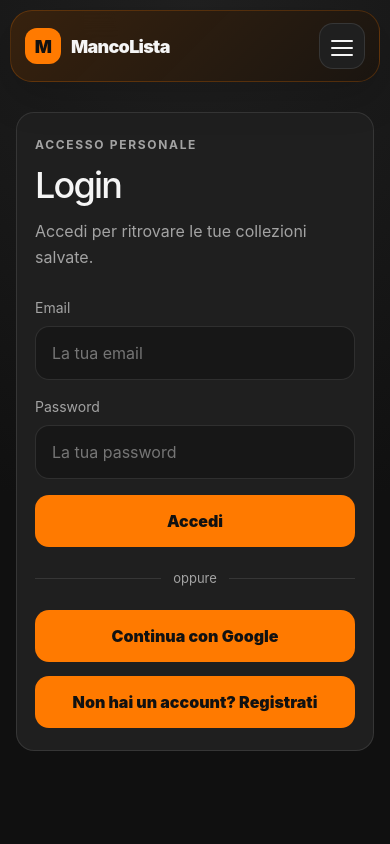
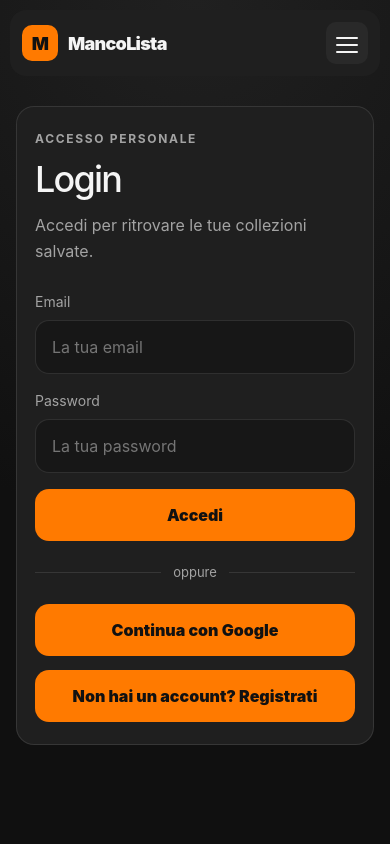
Before and after one commit to simonedantevisconti/mancolista, a React (Vite) app: page /login in a window 390 px wide. Shown: the top 844 px of the page. Built offline with nearby package versions, Linux system fonts and the light colour scheme; no server answers; a web font is replaced by a local one.

Commit message:
Simplify header styling

```diff
--- a/src/styles/header.css
+++ b/src/styles/header.css
@@ -1,20 +1,15 @@
 .site-header {
   width: min(1180px, calc(100% - 32px));
   margin: 14px auto 0;
-  padding: 14px 16px;
+  padding: 12px 16px;
   display: flex;
   align-items: center;
   justify-content: space-between;
   gap: 24px;
   position: relative;
   z-index: 20;
-  border: 1px solid rgba(255, 122, 0, 0.22);
-  border-radius: 22px;
-  background:
-    linear-gradient(135deg, rgba(255, 122, 0, 0.16), rgba(255, 122, 0, 0.04)),
-    rgba(17, 17, 17, 0.92);
-  box-shadow: 0 14px 40px rgba(0, 0, 0, 0.18);
-  backdrop-filter: blur(14px);
+  border-radius: 16px;
+  background: var(--panel);
 }
 
 .site-header__top {
@@ -40,7 +35,7 @@
   display: grid;
   place-items: center;
   flex-shrink: 0;
-  border-radius: 12px;
+  border-radius: 10px;
   background: var(--accent);
   color: #111;
   font-weight: 900;
@@ -49,13 +44,13 @@
 .main-nav {
   display: flex;
   align-items: center;
-  gap: 10px;
+  gap: 6px;
 }
 
 .main-nav a {
   color: var(--muted);
-  padding: 10px 14px;
-  border-radius: 999px;
+  padding: 10px 13px;
+  border-radius: 10px;
   transition:
     color 0.2s ease,
     background-color 0.2s ease;
@@ -66,16 +61,16 @@
 .main-nav a:hover,
 .main-nav a.active {
   color: var(--text);
-  background: var(--panel);
+  background: var(--panel-light);
 }
 
 .user-email {
   max-width: 240px;
   overflow: hidden;
   color: var(--muted);
-  padding: 10px 14px;
-  border-radius: 999px;
-  background: var(--panel);
+  padding: 10px 13px;
+  border-radius: 10px;
+  background: var(--panel-light);
   font-size: 14px;
   text-overflow: ellipsis;
   white-space: nowrap;
@@ -84,13 +79,14 @@
 .logout-button {
   min-height: 40px;
   border: 0;
-  border-radius: 999px;
+  border-radius: 10px;
   background: var(--accent);
   color: #111;
   padding: 10px 16px;
   font-size: 14px;
   font-weight: 800;
   cursor: pointer;
+  transition: opacity 0.2s ease;
 }
 
 .logout-button:hover {
@@ -99,12 +95,12 @@
 
 .menu-toggle {
   display: none;
-  width: 46px;
-  height: 46px;
-  border: 1px solid var(--border);
-  border-radius: 14px;
-  background: var(--panel);
-  padding: 11px;
+  width: 42px;
+  height: 42px;
+  border: 0;
+  border-radius: 10px;
+  background: var(--panel-light);
+  padding: 10px;
   cursor: pointer;
 }
 
@@ -136,7 +132,7 @@
   .site-header {
     width: min(100% - 24px, 720px);
     margin-top: 10px;
-    padding: 12px 14px;
+    padding: 12px;
     display: block;
   }
 
@@ -154,10 +150,10 @@
     overflow: hidden;
     display: grid;
     grid-template-columns: 1fr;
-    gap: 8px;
+    gap: 4px;
     opacity: 0;
     visibility: hidden;
-    transform: translateY(-8px);
+    transform: translateY(-6px);
     transition:
       max-height 0.3s ease,
       opacity 0.22s ease,
@@ -167,11 +163,9 @@
 
   .main-nav.is-open {
     max-height: 420px;
-    margin-top: 14px;
-    padding: 12px;
-    border: 1px solid var(--border);
-    border-radius: 20px;
-    background: var(--panel);
+    margin-top: 10px;
+    padding-top: 10px;
+    border-top: 1px solid var(--border);
     opacity: 1;
     visibility: visible;
     transform: translateY(0);
@@ -181,29 +175,25 @@
   .user-email,
   .logout-button {
     width: 100%;
-    min-height: 46px;
-    border-radius: 14px;
+    min-height: 44px;
+    border-radius: 10px;
   }
 
   .main-nav a {
     display: flex;
     align-items: center;
-    padding: 12px 14px;
-  }
-
-  .main-nav a:hover,
-  .main-nav a.active {
-    background: var(--bg-soft);
+    padding: 11px 12px;
   }
 
   .user-email {
     max-width: none;
     display: flex;
     align-items: center;
+    background: transparent;
   }
 
   .logout-button {
-    margin-top: 2px;
+    margin-top: 4px;
   }
 }
 
```
